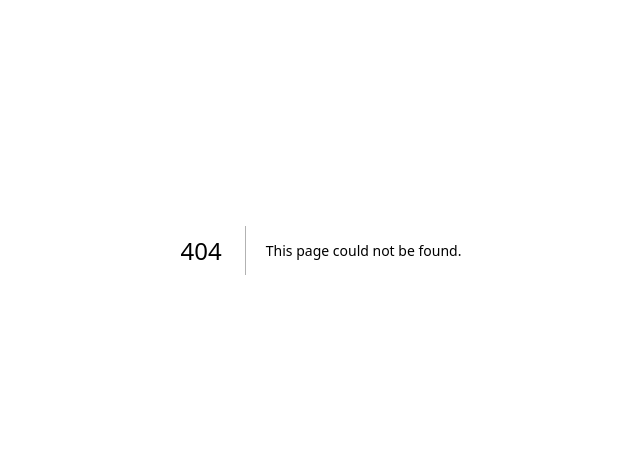
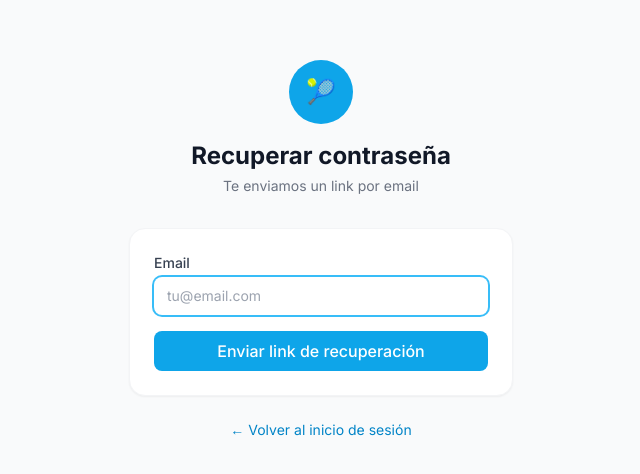
Before and after one commit to baliagaalarcon/EscalerillaTenisCodegua, a Next.js app: page /forgot-password in a window 1280 px wide. Before the commit this address had no page. Shown: the part 150-624 px from the top of the page, without its empty margins (319-959 px from the left). Built offline with nearby package versions, Linux system fonts and the light colour scheme; no server answers.

Commit message:
feat: página olvidé mi contraseña + link en login

```diff
--- /dev/null
+++ b/app/(auth)/forgot-password/page.tsx
@@ -0,0 +1,108 @@
+'use client'
+
+import { useState } from 'react'
+import Link from 'next/link'
+import { createClient } from '@/lib/supabase/client'
+
+export default function ForgotPasswordPage() {
+  const supabase = createClient()
+
+  const [email, setEmail] = useState('')
+  const [loading, setLoading] = useState(false)
+  const [sent, setSent] = useState(false)
+  const [error, setError] = useState<string | null>(null)
+
+  async function handleSubmit(e: React.FormEvent) {
+    e.preventDefault()
+    setLoading(true)
+    setError(null)
+
+    const { error } = await supabase.auth.resetPasswordForEmail(email, {
+      redirectTo: `${window.location.origin}/update-password`,
+    })
+
+    if (error) {
+      setError('No se pudo enviar el email. Verifica que el correo sea correcto.')
+      setLoading(false)
+      return
+    }
+
+    setSent(true)
+  }
+
+  // Pantalla de confirmación
+  if (sent) {
+    return (
+      <div className="min-h-screen flex items-center justify-center bg-gray-50 px-4">
+        <div className="w-full max-w-sm text-center">
+          <div className="w-16 h-16 bg-sky-100 rounded-full flex items-center justify-center mx-auto mb-4">
+            <span className="text-3xl">📬</span>
+          </div>
+          <h1 className="text-xl font-bold text-gray-900 mb-2">Revisa tu correo</h1>
+          <p className="text-gray-500 text-sm">
+            Enviamos un link de recuperación a{' '}
+            <span className="font-medium text-gray-700">{email}</span>.
+            Puede tardar unos minutos.
+          </p>
+          <p className="text-xs text-gray-400 mt-2">
+            Revisa también la carpeta de spam.
+          </p>
+          <Link
+            href="/login"
+            className="inline-block mt-6 text-sm text-sky-600 hover:underline"
+          >
+            ← Volver al inicio de sesión
+          </Link>
+        </div>
+      </div>
+    )
+  }
+
+  return (
+    <div className="min-h-screen flex items-center justify-center bg-gray-50 px-4">
+      <div className="w-full max-w-sm">
+
+        {/* Header */}
+        <div className="text-center mb-8">
+          <div className="w-16 h-16 bg-sky-500 rounded-full flex items-center justify-center mx-auto mb-4">
+            <span className="text-2xl">🎾</span>
+          </div>
+          <h1 className="text-2xl font-bold text-gray-900">Recuperar contraseña</h1>
+          <p className="text-gray-500 text-sm mt-1">Te enviamos un link por email</p>
+        </div>
+
+        <form onSubmit={handleSubmit} className="bg-white rounded-2xl shadow-sm border border-gray-100 p-6 space-y-4">
+          <div>
+            <label className="block text-sm font-medium text-gray-700 mb-1">
+              Email
+            </label>
+            <input
+              type="email"
+              className="input"
+              placeholder="tu@email.com"
+              value={email}
+              onChange={e => setEmail(e.target.value)}
+              required
+              autoFocus
+            />
+          </div>
+
+          {error && (
+            <p className="text-sm text-red-600 bg-red-50 px-3 py-2 rounded-lg">{error}</p>
+          )}
+
+          <button type="submit" className="btn-primary w-full" disabled={loading}>
+            {loading ? 'Enviando...' : 'Enviar link de recuperación'}
+          </button>
+        </form>
+
+        <p className="text-center text-sm text-gray-400 mt-6">
+          <Link href="/login" className="text-sky-600 hover:underline">
+            ← Volver al inicio de sesión
+          </Link>
+        </p>
+
+      </div>
+    </div>
+  )
+}
--- a/app/(auth)/login/page.tsx
+++ b/app/(auth)/login/page.tsx
@@ -2,6 +2,7 @@
 
 import { useState, Suspense } from 'react'
 import { useRouter, useSearchParams } from 'next/navigation'
+import Link from 'next/link'
 import { createClient } from '@/lib/supabase/client'
 
 // Componente interno que usa useSearchParams (debe estar dentro de Suspense)
@@ -70,6 +71,12 @@ function LoginForm() {
       <button type="submit" className="btn-primary w-full" disabled={loading}>
         {loading ? 'Entrando...' : 'Entrar'}
       </button>
+
+      <div className="text-center">
+        <Link href="/forgot-password" className="text-sm text-sky-600 hover:underline">
+          ¿Olvidaste tu contraseña?
+        </Link>
+      </div>
     </form>
   )
 }
```
